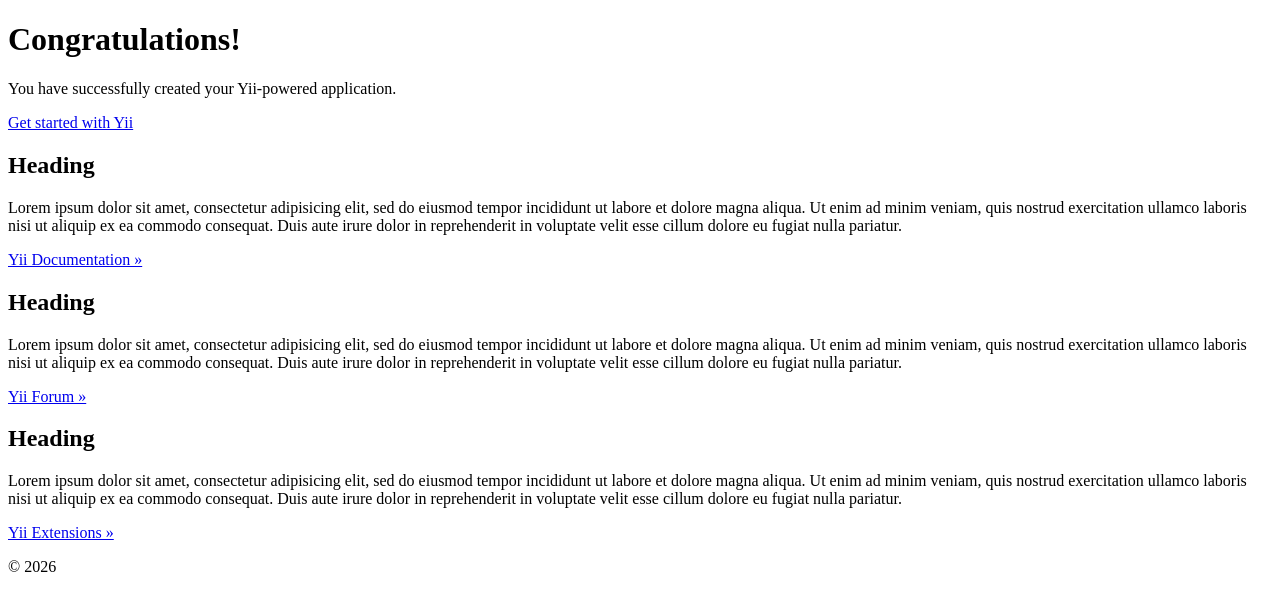
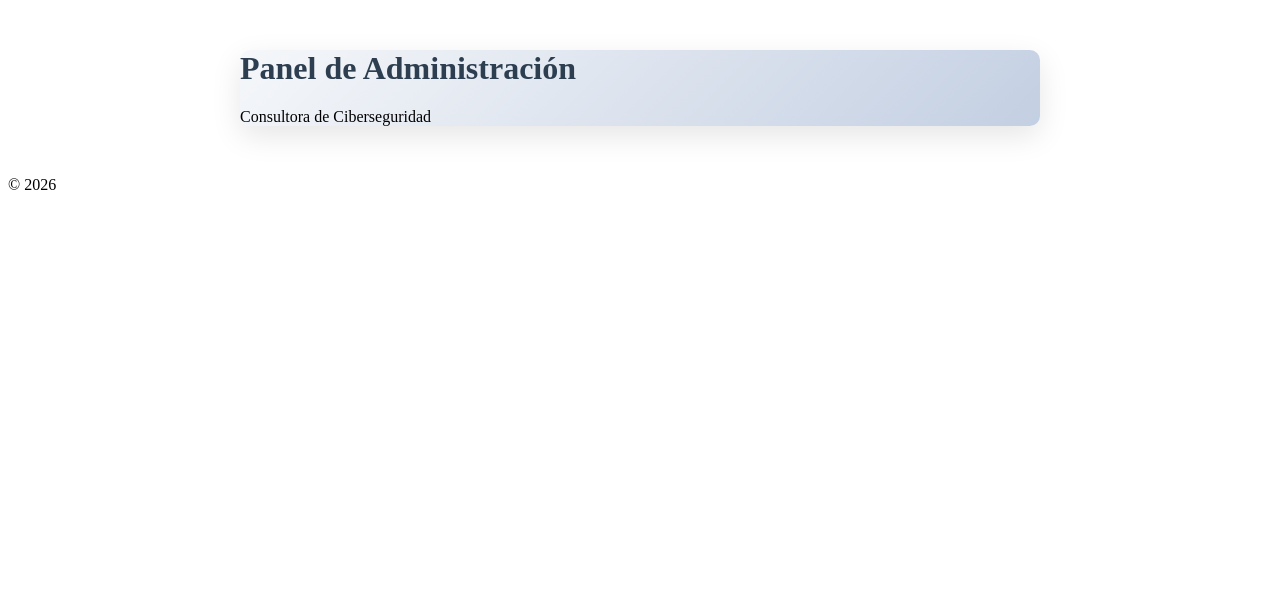
Before and after one commit to EPSZ-DAW2/daw2-2025-26_C_ConsultoriaCiberseguridad, a Yii app: template backend/views/site/index.php in a window 1280 px wide. Shown: the part 26-637 px from the top of the page. Run offline with PHP 8.4 and a stand-in for Yii, Linux system fonts and the light colour scheme; the template is opened without the code that fills it, so the values that code supplies are empty; some libraries are stand-ins or nearby versions.

Commit message:
Añadir backend homepage

```diff
--- a/backend/views/site/index.php
+++ b/backend/views/site/index.php
@@ -2,52 +2,34 @@
 
 /** @var yii\web\View $this */
 
-$this->title = 'My Yii Application';
+$this->title = 'Panel de Administración';
 ?>
 <div class="site-index">
-
-    <div class="jumbotron text-center bg-transparent">
-        <h1 class="display-4">Congratulations!</h1>
-
-        <p class="lead">You have successfully created your Yii-powered application.</p>
-
-        <p><a class="btn btn-lg btn-success" href="https://www.yiiframework.com">Get started with Yii</a></p>
-    </div>
-
-    <div class="body-content">
-
-        <div class="row">
-            <div class="col-lg-4">
-                <h2>Heading</h2>
-
-                <p>Lorem ipsum dolor sit amet, consectetur adipisicing elit, sed do eiusmod tempor incididunt ut labore et
-                    dolore magna aliqua. Ut enim ad minim veniam, quis nostrud exercitation ullamco laboris nisi ut aliquip
-                    ex ea commodo consequat. Duis aute irure dolor in reprehenderit in voluptate velit esse cillum dolore eu
-                    fugiat nulla pariatur.</p>
-
-                <p><a class="btn btn-outline-secondary" href="https://www.yiiframework.com/doc/">Yii Documentation &raquo;</a></p>
-            </div>
-            <div class="col-lg-4">
-                <h2>Heading</h2>
-
-                <p>Lorem ipsum dolor sit amet, consectetur adipisicing elit, sed do eiusmod tempor incididunt ut labore et
-                    dolore magna aliqua. Ut enim ad minim veniam, quis nostrud exercitation ullamco laboris nisi ut aliquip
-                    ex ea commodo consequat. Duis aute irure dolor in reprehenderit in voluptate velit esse cillum dolore eu
-                    fugiat nulla pariatur.</p>
-
-                <p><a class="btn btn-outline-secondary" href="https://www.yiiframework.com/forum/">Yii Forum &raquo;</a></p>
-            </div>
-            <div class="col-lg-4">
-                <h2>Heading</h2>
-
-                <p>Lorem ipsum dolor sit amet, consectetur adipisicing elit, sed do eiusmod tempor incididunt ut labore et
-                    dolore magna aliqua. Ut enim ad minim veniam, quis nostrud exercitation ullamco laboris nisi ut aliquip
-                    ex ea commodo consequat. Duis aute irure dolor in reprehenderit in voluptate velit esse cillum dolore eu
-                    fugiat nulla pariatur.</p>
-
-                <p><a class="btn btn-outline-secondary" href="https://www.yiiframework.com/extensions/">Yii Extensions &raquo;</a></p>
-            </div>
+    <div class="admin-panel-header">
+        <div class="container text-center py-5">
+            <i class="fas fa-shield-alt fa-4x mb-4 text-primary"></i>
+            <h1 class="display-4 mb-3">Panel de Administración</h1>
+            <p class="lead text-muted">Consultora de Ciberseguridad</p>
         </div>
-
     </div>
 </div>
+
+<style>
+.admin-panel-header {
+    background: linear-gradient(135deg, #667eea 0%, #764ba2 100%);
+    background: linear-gradient(135deg, #f5f7fa 0%, #c3cfe2 100%);
+    border-radius: 10px;
+    margin: 50px auto;
+    max-width: 800px;
+    box-shadow: 0 10px 30px rgba(0,0,0,0.1);
+}
+
+.admin-panel-header h1 {
+    font-weight: 700;
+    color: #2c3e50;
+}
+
+.admin-panel-header i {
+    opacity: 0.8;
+}
+</style>
```
